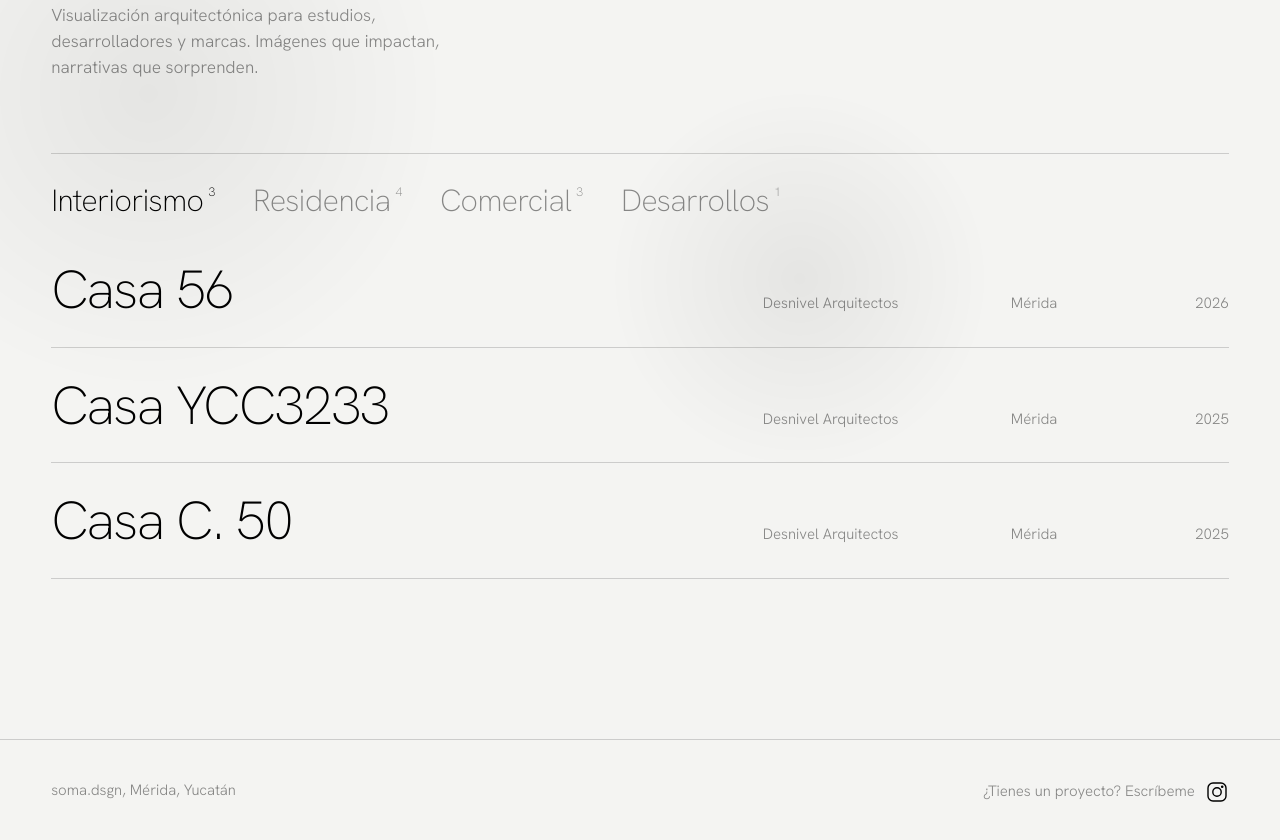
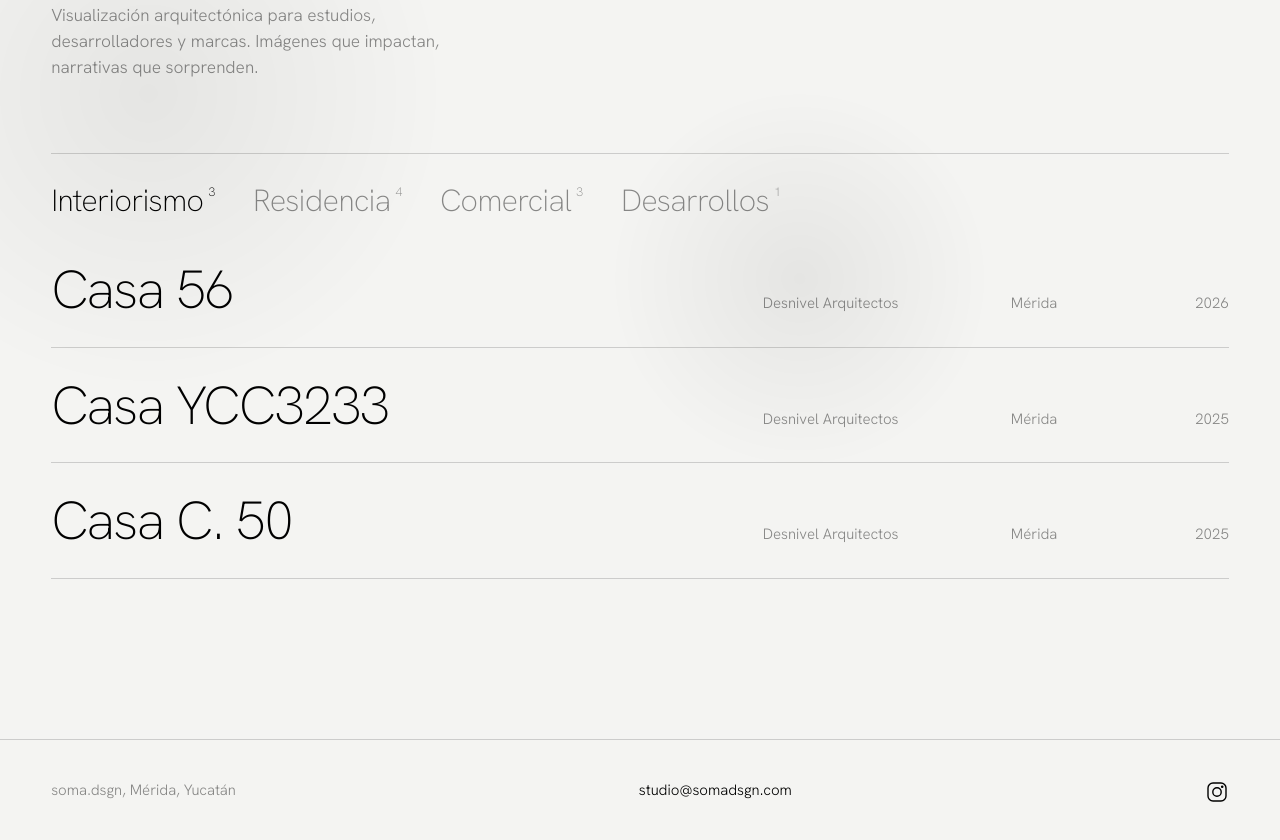
Before and after one commit to somadsgn/www.somadsgn.com, a plain HTML site: page soma-dsgn-sitio/index.html in a window 1280 px wide. Shown: the part 435-1275 px from the top of the page. Drawn offline with Linux system fonts and the light colour scheme.

Commit message:
Footer: agrega email studio@somadsgn.com, elimina texto CTA

```diff
--- a/soma-dsgn-sitio/index.html
+++ b/soma-dsgn-sitio/index.html
@@ -185,7 +185,8 @@ footer a{color:var(--fg)}
 
 <footer>
   <span>soma.dsgn, Mérida, Yucatán</span>
-  <span>¿Tienes un proyecto? Escríbeme<a class="ig" href="https://www.instagram.com/soma.dsgn_/" target="_blank" rel="noopener" aria-label="Instagram de soma.dsgn"><svg viewBox="0 0 24 24" fill="none" stroke="currentColor" stroke-width="1.4" stroke-linecap="round" stroke-linejoin="round" aria-hidden="true"><rect x="3" y="3" width="18" height="18" rx="5"/><circle cx="12" cy="12" r="4.2"/><circle cx="17.2" cy="6.8" r=".6" fill="currentColor"/></svg></a></span>
+  <span><a href="mailto:studio@somadsgn.com">studio@somadsgn.com</a></span>
+  <span><a class="ig" href="https://www.instagram.com/soma.dsgn_/" target="_blank" rel="noopener" aria-label="Instagram de soma.dsgn"><svg viewBox="0 0 24 24" fill="none" stroke="currentColor" stroke-width="1.4" stroke-linecap="round" stroke-linejoin="round" aria-hidden="true"><rect x="3" y="3" width="18" height="18" rx="5"/><circle cx="12" cy="12" r="4.2"/><circle cx="17.2" cy="6.8" r=".6" fill="currentColor"/></svg></a></span>
 </footer>
 
 <div class="preview" id="preview" aria-hidden="true"><div id="pv"></div></div>
```
